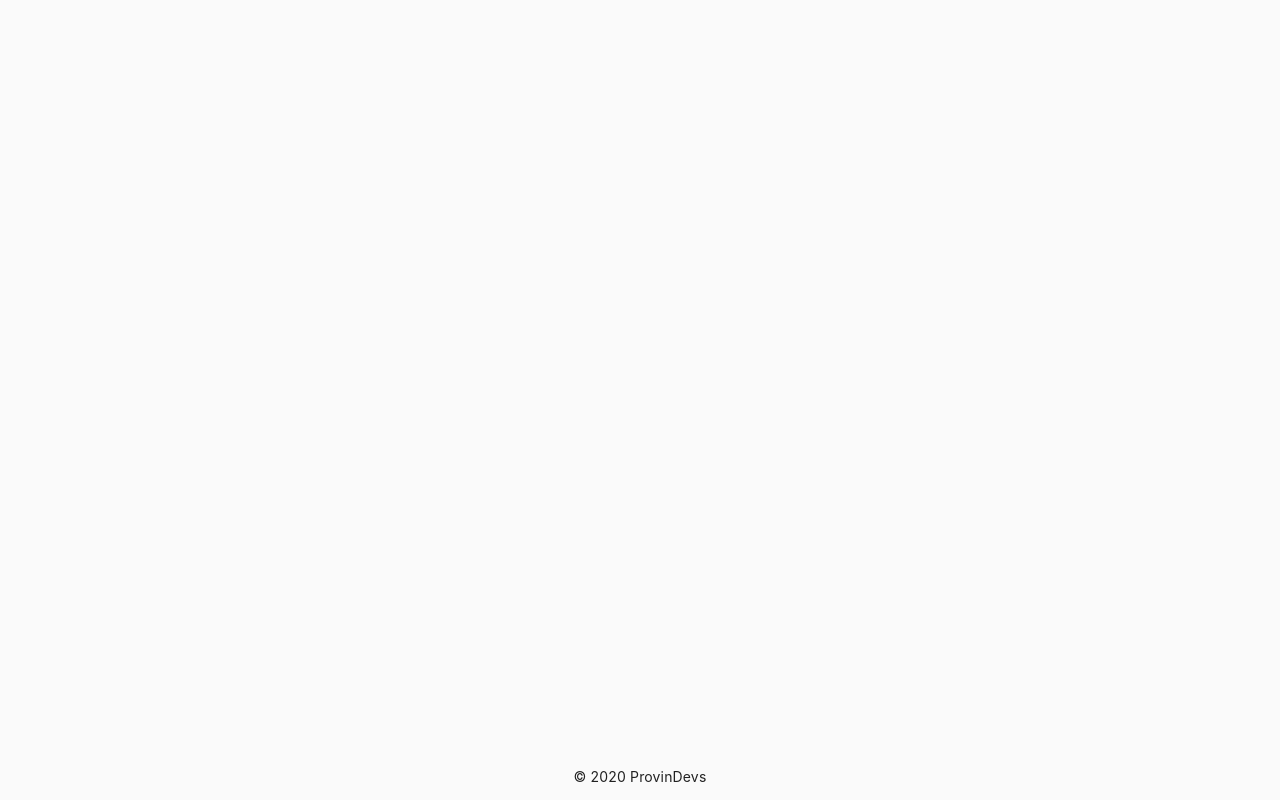
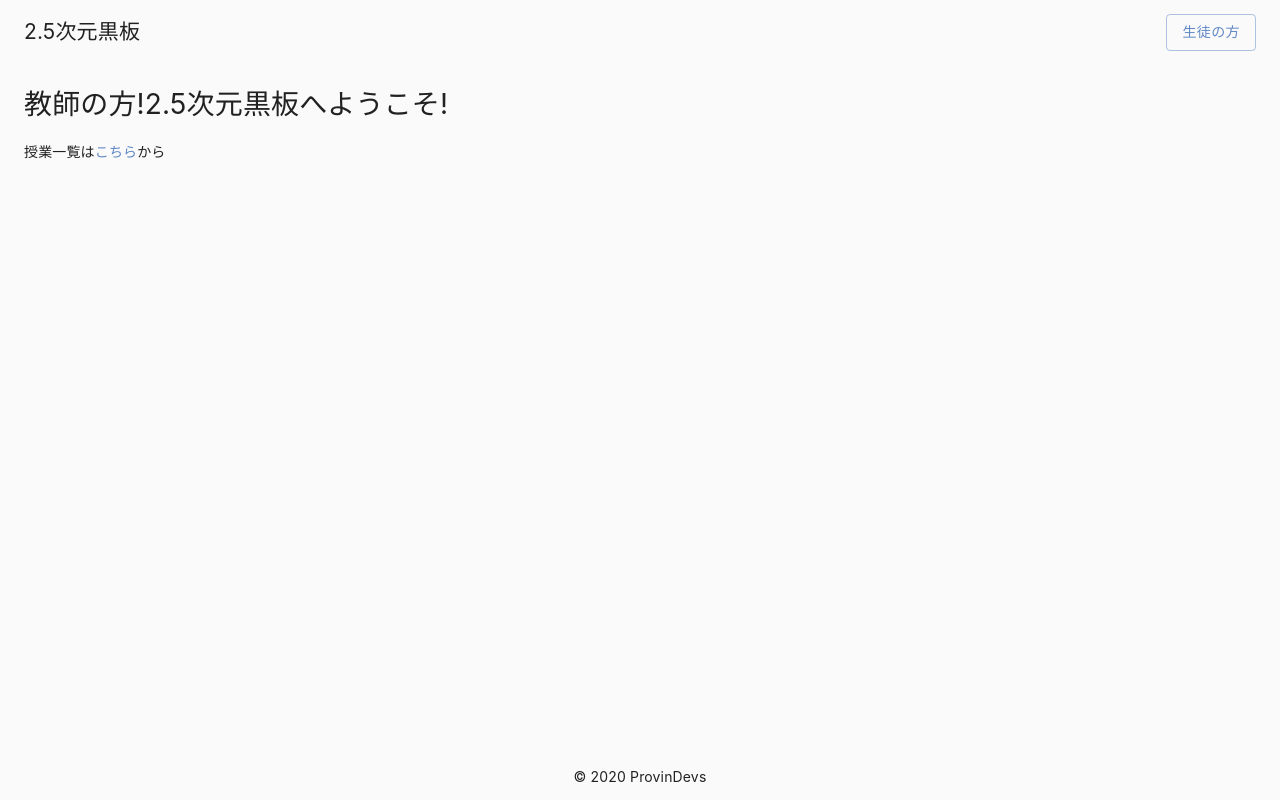
Before and after one commit to ProvinDevs/2020vol1-frontend, a React app: page /teacher in a window 1280 px wide. Built offline with nearby package versions, Linux system fonts and the light colour scheme; a web font is replaced by a local one.

Commit message:
教師用メインページが生えた (#38)

```diff
--- a/src/App.tsx
+++ b/src/App.tsx
@@ -3,6 +3,7 @@ import { BrowserRouter, Switch, Route } from "react-router-dom";
 
 import HomePage from "./pages/Home";
 import AboutPage from "./pages/About";
+import TeacherHomePage from "./pages/TeacherHome";
 import Footer from "./components/common/Footer";
 import PageWrapper from "./theme";
 
@@ -14,6 +15,7 @@ const App: FC = () => (
       <Switch>
         <Route exact path="/" component={HomePage} />
         <Route path="/about" component={AboutPage} />
+        <Route exact path="/teacher" component={TeacherHomePage} />
       </Switch>
       <Footer />
     </PageWrapper>
--- /dev/null
+++ b/src/pages/TeacherHome.tsx
@@ -0,0 +1,23 @@
+import React, { FC } from "react";
+
+import Header, { HeaderProps } from "../components/common/Header";
+import PageContainer from "../components/common/Container";
+
+const headerProps: HeaderProps = {
+  role: "生徒",
+  href: "/about",
+};
+
+const TeacherHomePage: FC = () => (
+  <>
+    <Header {...headerProps} />
+    <PageContainer>
+      <h1>教師の方!2.5次元黒板へようこそ!</h1>
+      <p>
+        授業一覧は<a href="./teacher/classList">こちら</a>から
+      </p>
+    </PageContainer>
+  </>
+);
+
+export default TeacherHomePage;
```
